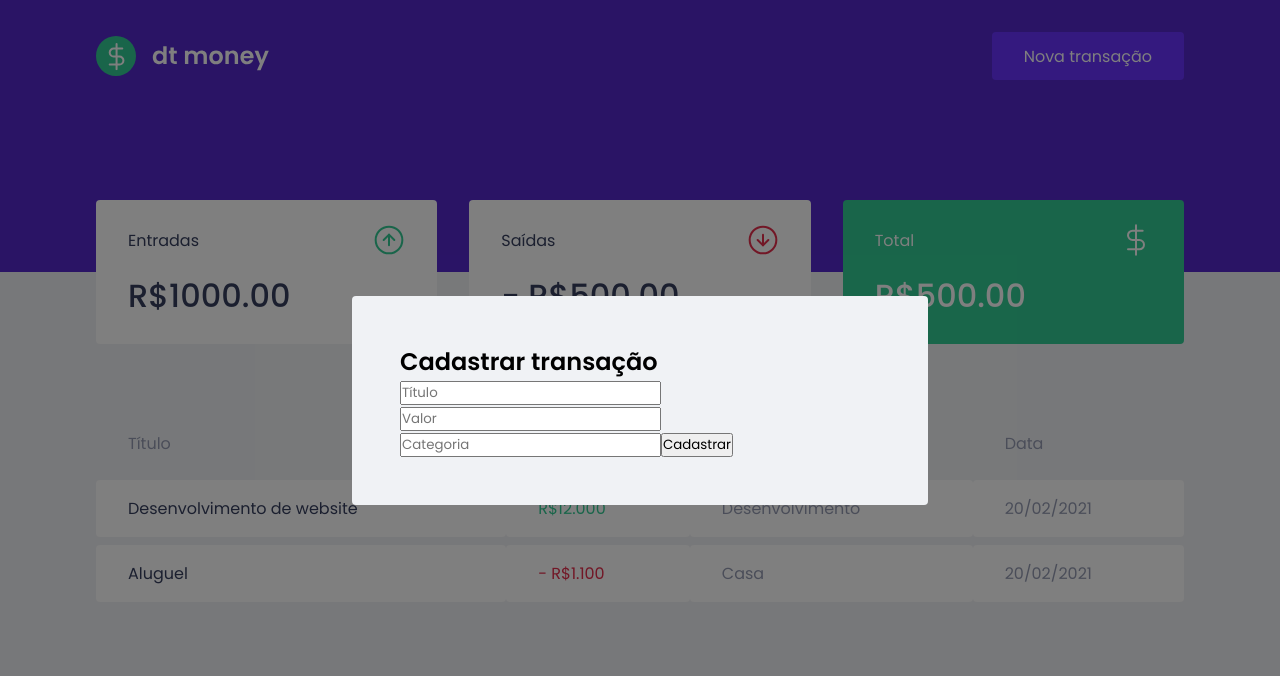
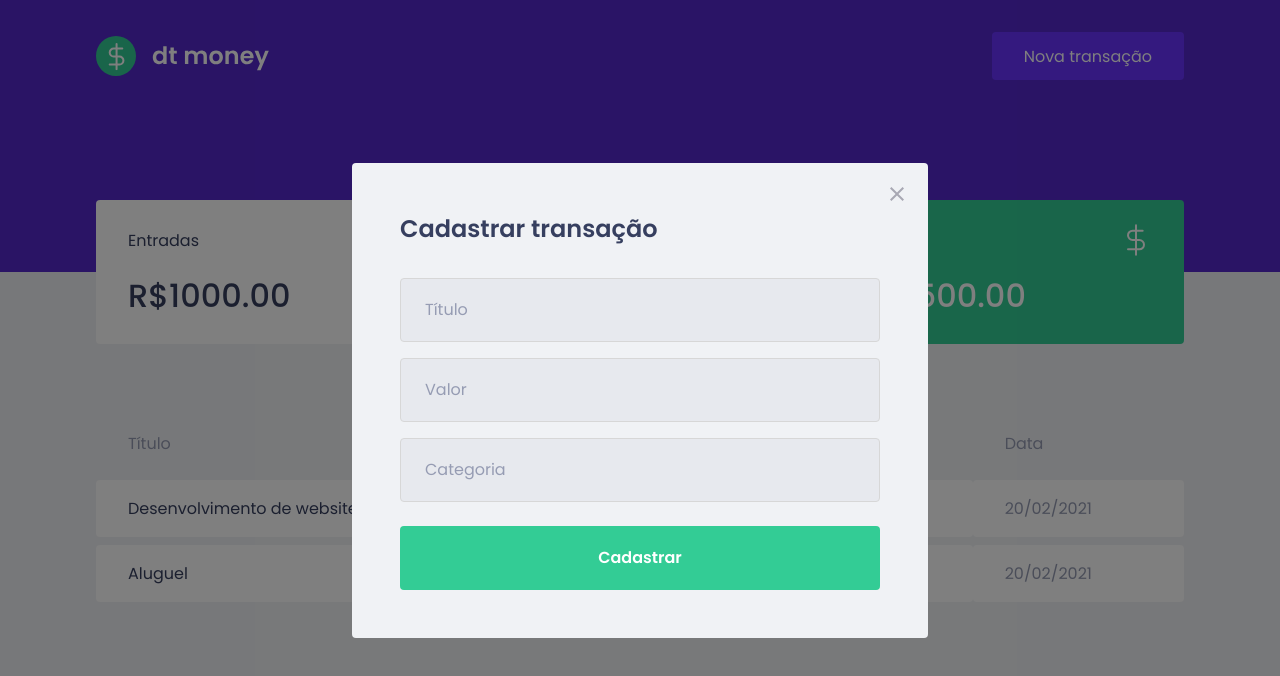
Before and after one commit to ayrtonbsouza/dtmoney, a React (Create React App) app: page / in a window 1280 px wide. Both pictures are taken after a click on the button "Nova transação". Shown: the top 676 px of the page. Built offline with nearby package versions, Linux system fonts and the light colour scheme; no server answers; what miragejs would draw is missing.

Commit message:
[:sparkles:] adding style to new transaction modal

```diff
--- a/src/components/NewTransactionModal/index.tsx
+++ b/src/components/NewTransactionModal/index.tsx
@@ -1,5 +1,5 @@
 import Modal from 'react-modal';
-
+import closeImg from '../../assets/close.svg';
 import { Container } from './styles';
 
 interface Props {
@@ -19,6 +19,13 @@
     overlayClassName="react-modal-overlay"
     className="react-modal-content"
   >
+    <button
+      className="react-modal-close"
+      type="button"
+      onClick={onRequestClose}
+    >
+      <img src={closeImg} alt="Fechar modal" />
+    </button>
     <Container>
       <h2>Cadastrar transação</h2>
       <input placeholder="Título" />
--- a/src/components/NewTransactionModal/styles.ts
+++ b/src/components/NewTransactionModal/styles.ts
@@ -1,3 +1,52 @@
 import styled from 'styled-components';
 
-export const Container = styled.form``;
+export const Container = styled.form`
+  display: flex;
+  flex-direction: column;
+  align-items: center;
+  justify-content: center;
+
+  h2 {
+    color: var(--text-title);
+    font-size: 1.5rem;
+    margin-bottom: 2rem;
+    width: 100%;
+    align-items: left;
+  }
+
+  input {
+    width: 100%;
+    padding: 0 1.5rem;
+    height: 4rem;
+    border-radius: 0.25rem;
+    border: 1px solid #d7d7d7;
+    background: #e7e9ee;
+    font-size: 1rem;
+
+    &::placeholder {
+      color: var(--text-body);
+    }
+
+    & + input {
+      margin-top: 1rem;
+    }
+  }
+
+  button[type='submit'] {
+    width: 100%;
+    padding: 0 1.5rem;
+    height: 4rem;
+    background: var(--green);
+    color: var(--shape);
+    border-radius: 0.25rem;
+    border: 0;
+    font-size: 1rem;
+    margin-top: 1.5rem;
+    transition: filter 0.2s;
+    font-weight: 600;
+
+    &:hover {
+      filter: brightness(0.9);
+    }
+  }
+`;
--- a/src/styles/global.ts
+++ b/src/styles/global.ts
@@ -73,4 +73,17 @@
     position: relative;
     border-radius: 0.25rem;
   }
+
+  .react-modal-close {
+    position: absolute;
+    right: 1.5rem;
+    top: 1.5rem;
+    border: 0;
+    background: transparent;
+    transition: filter 0.2s;
+
+    &:hover {
+      filter: brightness(0.8)
+    }
+  }
 `;
```
